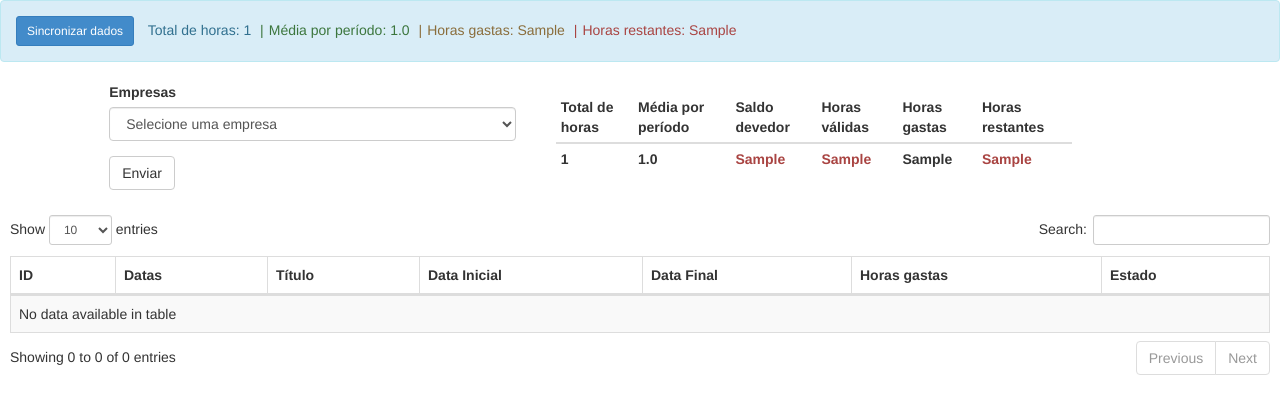
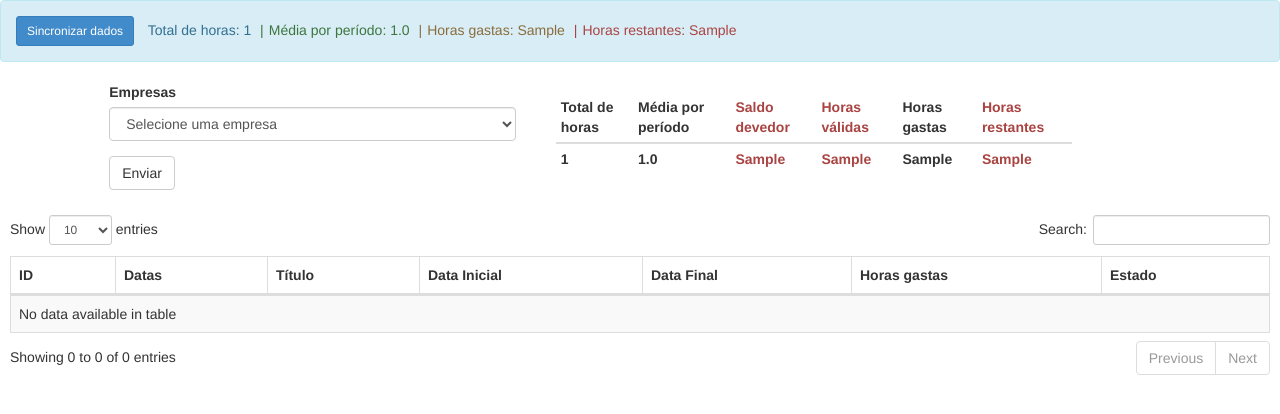
Before and after one commit to alexsilva/zendeskspent, a Django app: template contracts/templates/contracts/contracts.html in a window 1280 px wide. Shown: the top 414 px of the page. Run offline with Django 3.2, Linux system fonts and the light colour scheme; tables that the repository leaves empty hold one stand-in row (values such as "Sample post"); the template is opened without the code that fills it: values that come from a table or form of the project are taken from there, most other values are stand-ins (such as "Sample title", 1, 10 or a date in 2020); parts of the project's set-up code (start-up, migrations or seed data) failed here and were passed over; some web fonts are replaced.

Commit message:
Estilizando colunas das tabelas.

```diff
--- a/contracts/templates/contracts/contracts.html
+++ b/contracts/templates/contracts/contracts.html
@@ -117,11 +117,11 @@
                                 <th>Total de horas</th>
                                 {% ifequal intervals|length 1 %}
                                     <th>Média por período</th>
-                                    <th>Saldo devedor</th>
-                                    <th>Horas válidas</th>
+                                    <th class="text-{% if spent_credits >= 0 %}success{% else %}danger{% endif %}">Saldo devedor</th>
+                                    <th class="text-{% if valid_hours > 0 %}success{% else %}danger{% endif %}">Horas válidas</th>
                                 {% endifequal %}
                                 <th>Horas gastas</th>
-                                <th>Horas restantes</th>
+                                <th class="text-{% if remainder_hours > 0 %}success{% else %}danger{% endif %}">Horas restantes</th>
                             </tr>
                         </thead>
                         <tbody>
```
